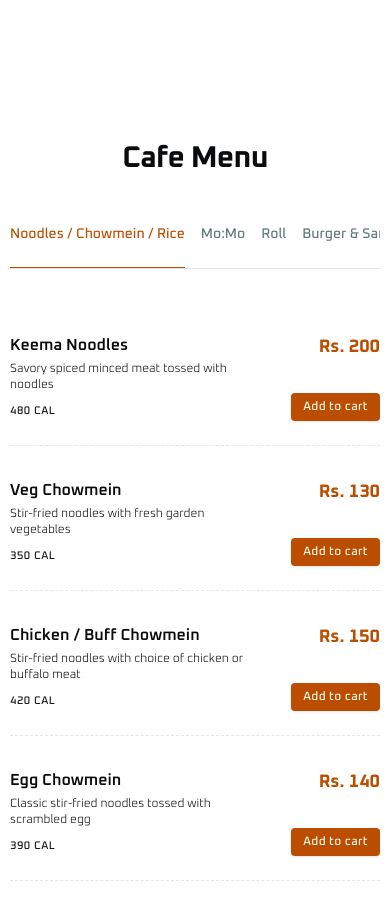
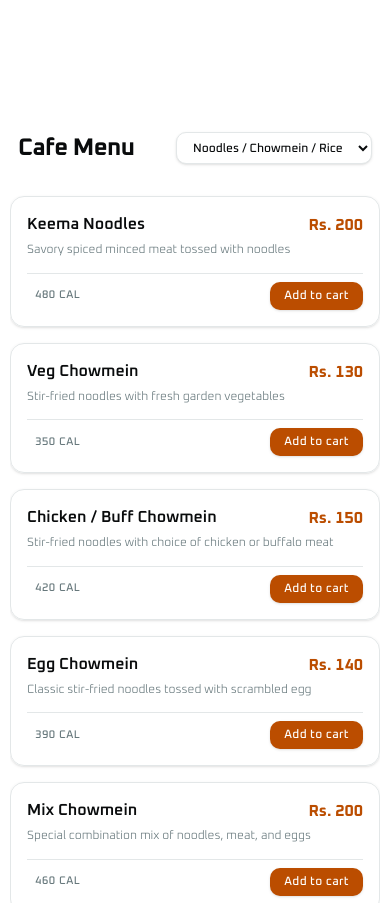
Before and after one commit to pradhuman22/oyo-cafe, a Next.js app: page / in a window 390 px wide. Shown: the part 1880-2783 px from the top of the page. Built offline with nearby package versions, Linux system fonts and the light colour scheme.

Commit message:
Refactor MenuSection layout and styles for better responsiveness and user interaction

```diff
--- a/app/_components/menu-section.tsx
+++ b/app/_components/menu-section.tsx
@@ -253,25 +253,41 @@ export function MenuSection() {
   const currentItems = menuData[activeCategory] || [];
 
   const handleAddToCart = (item: MenuItem) => {
-    // Add your cart logic here
     console.log("Added to cart:", item.name);
   };
 
   return (
     <section
-      className="text-foreground relative overflow-hidden py-20 font-sans"
+      className="relative overflow-hidden py-18 font-sans"
       id="cafe-menu"
     >
-      <div className="mx-auto max-w-5xl space-y-12">
-        {/* Header */}
-        <div className="space-y-3 text-center">
-          <h2 className="text-foreground text-3xl font-bold tracking-tight md:text-4xl">
+      <div className="space-y-6">
+        {/* Header with Title and Mobile Dropdown side-by-side */}
+        <div className="flex items-center justify-between gap-4 px-2 sm:px-0">
+          <h2 className="text-foreground text-2xl font-bold tracking-tight sm:text-4xl">
             Cafe Menu
           </h2>
+
+          {/* Mobile Dropdown View on Right */}
+          <div className="sm:hidden">
+            <select
+              id="category-select"
+              value={activeCategory}
+              onChange={(e) => setActiveCategory(e.target.value)}
+              className="border-border focus:ring-primary text-foreground focus:border-primary rounded-lg border bg-white px-3 py-2 text-xs font-medium shadow-sm focus:ring-2 focus:outline-none"
+            >
+              {categories.map((category) => (
+                <option key={category} value={category}>
+                  {category}
+                </option>
+              ))}
+            </select>
+          </div>
         </div>
 
-        {/* Category Navigation Tabs */}
-        <div className="no-scrollbar border-border flex items-center justify-start gap-4 overflow-x-auto border-b pb-3 text-sm sm:justify-center sm:gap-8 md:gap-10 md:text-base">
+        {/* Desktop Tab View */}
+        <div className="hidden sm:block">
+          <div className="no-scrollbar border-border flex items-center justify-start gap-6 overflow-x-auto border-b pb-3 text-base md:text-lg lg:gap-10">
             {categories.map((category) => {
               const isActive = activeCategory === category;
               return (
@@ -281,7 +297,7 @@ export function MenuSection() {
                   className={`relative shrink-0 pb-3 font-medium whitespace-nowrap transition-colors ${
                     isActive
                       ? "text-primary"
-                    : "text-muted-foreground hover:text-secondary-foreground"
+                      : "text-muted-foreground hover:text-foreground"
                   }`}
                 >
                   {category}
@@ -292,34 +308,38 @@ export function MenuSection() {
               );
             })}
           </div>
+        </div>
 
-        {/* Menu Items Grid (2 Columns) */}
-        <div className="grid grid-cols-1 gap-x-16 gap-y-8 pt-4 md:grid-cols-2">
+        {/* Menu Items List - Card Stack Style for Mobile, 2-Column Grid for Desktop */}
+        <div className="grid grid-cols-1 gap-4 pt-2 sm:gap-6 md:grid-cols-2">
           {currentItems.map((item, index) => (
             <div
               key={`${item.id}-${index}`}
-              className="border-border flex items-start justify-between gap-4 border-b border-dashed pb-6"
+              className="border-border flex flex-col justify-between space-y-3 rounded-xl border p-4 shadow-sm transition-shadow hover:shadow-md sm:p-5"
             >
-              <div className="space-y-1 pr-4">
-                <h3 className="text-foreground text-base font-semibold md:text-lg">
+              <div className="space-y-1">
+                <div className="flex items-start justify-between gap-2">
+                  <h3 className="text-foreground text-base leading-snug font-semibold sm:text-lg">
                     {item.name}
                   </h3>
-                <p className="text-secondary-foreground text-xs font-light md:text-sm">
+                  <span className="text-primary shrink-0 text-base font-bold sm:text-lg">
+                    {item.price}
+                  </span>
+                </div>
+                <p className="text-muted-foreground text-xs leading-relaxed font-light sm:text-sm">
                   {item.description}
                 </p>
-                <span className="text-secondary-foreground inline-block pt-1 text-[11px] font-medium tracking-wider uppercase">
+              </div>
+
+              <div className="border-border flex items-center justify-between border-t pt-2">
+                <span className="text-muted-foreground rounded px-2 py-0.5 text-[11px] font-medium tracking-wider uppercase">
                   {item.calories}
-                </span>
-              </div>
-              <div className="flex h-full shrink-0 flex-col items-end justify-between gap-3">
-                <span className="text-primary text-lg font-bold md:text-xl">
-                  {item.price}
                 </span>
                 <button
                   onClick={() => handleAddToCart(item)}
-                  className="bg-primary text-primary-foreground hover:bg-primary rounded px-3 py-1.5 text-xs font-medium tracking-wide shadow-sm transition-colors"
+                  className="bg-primary text-background hover:bg-primary flex items-center gap-1.5 rounded-lg px-3.5 py-1.5 text-xs font-medium tracking-wide shadow-sm transition-all active:scale-95"
                 >
-                  Add to cart
+                  <span>Add to cart</span>
                 </button>
               </div>
             </div>
```
Lines whose indentation alone changed are shown as unchanged.
